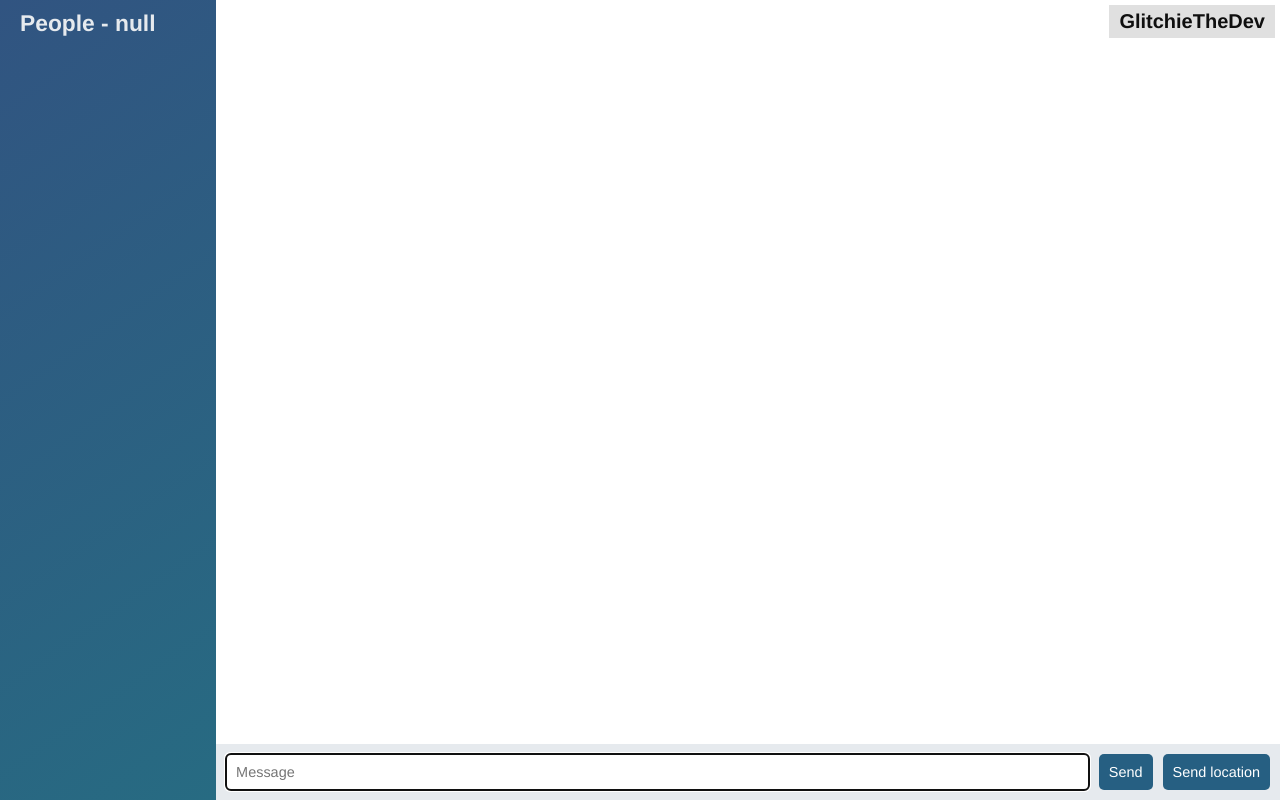
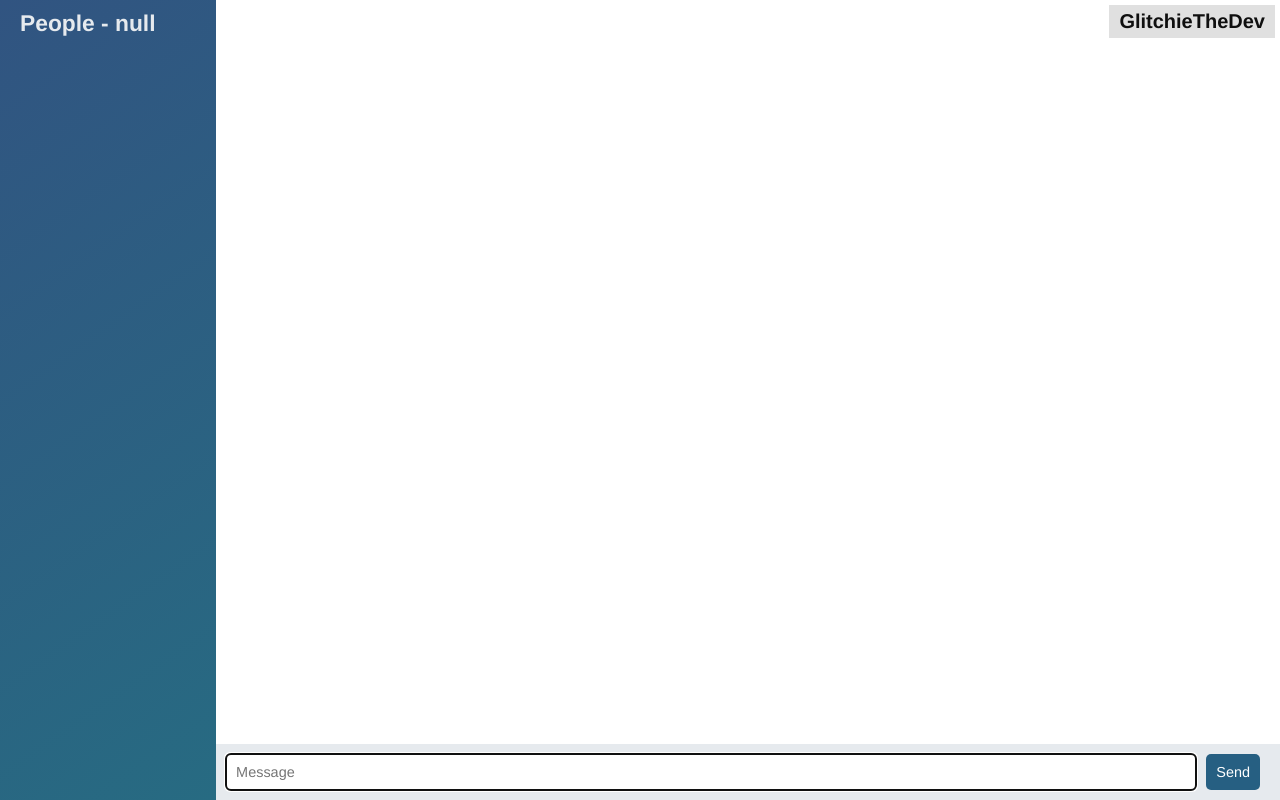
Before and after one commit to dev-kas/DevChat, a website: page public/chat.html in a window 1280 px wide. Drawn offline with nearby package versions, Linux system fonts and the light colour scheme; no server answers.

Commit message:
removed send location button cuz it is useless

```diff
--- a/public/chat.html
+++ b/public/chat.html
@@ -26,7 +26,7 @@
           <input name="message" type="text" id="privatejsMsg" placeholder="Message" autofocus autocomplete="off"/>
           <button id="submit-btn">Send</button>
         </form>
-        <button id="send-location">Send location</button>
+        <button id="send-location" hidden>Send location</button>
       </div>
     </div>
 
```
